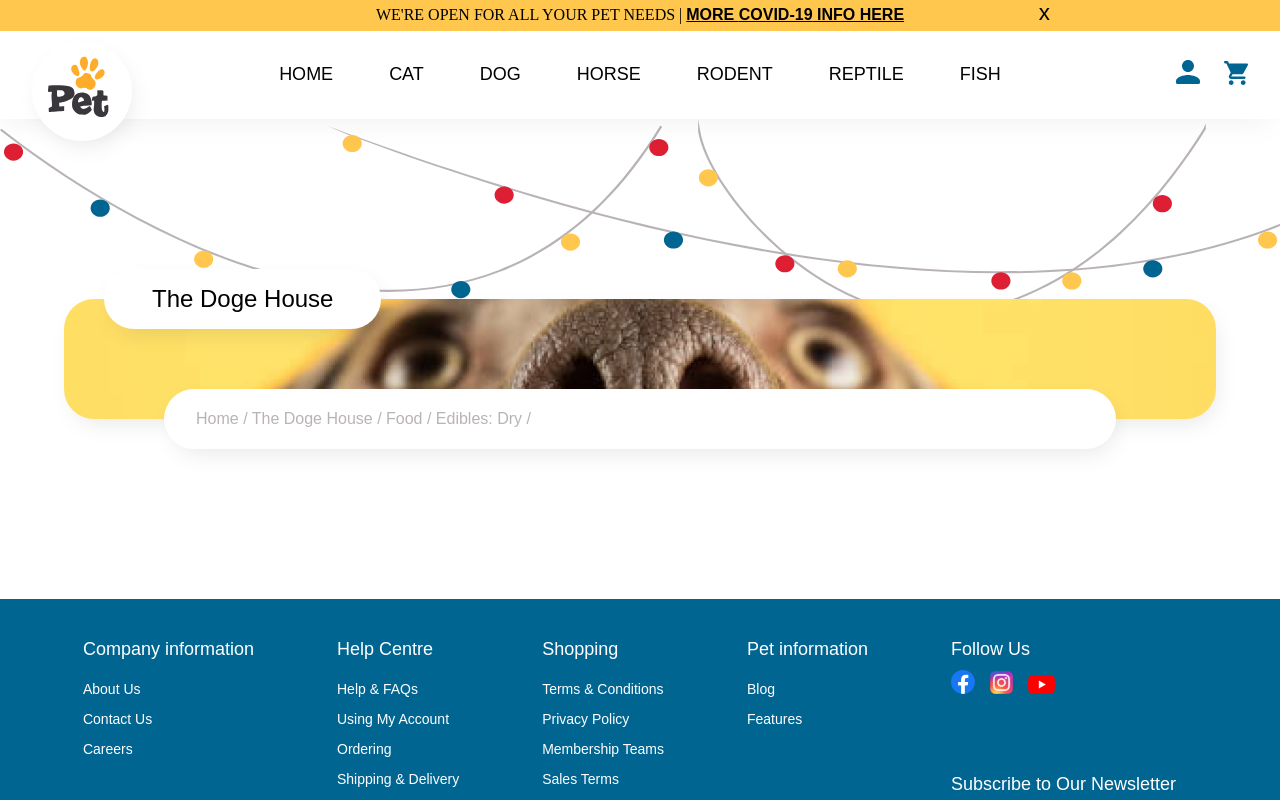
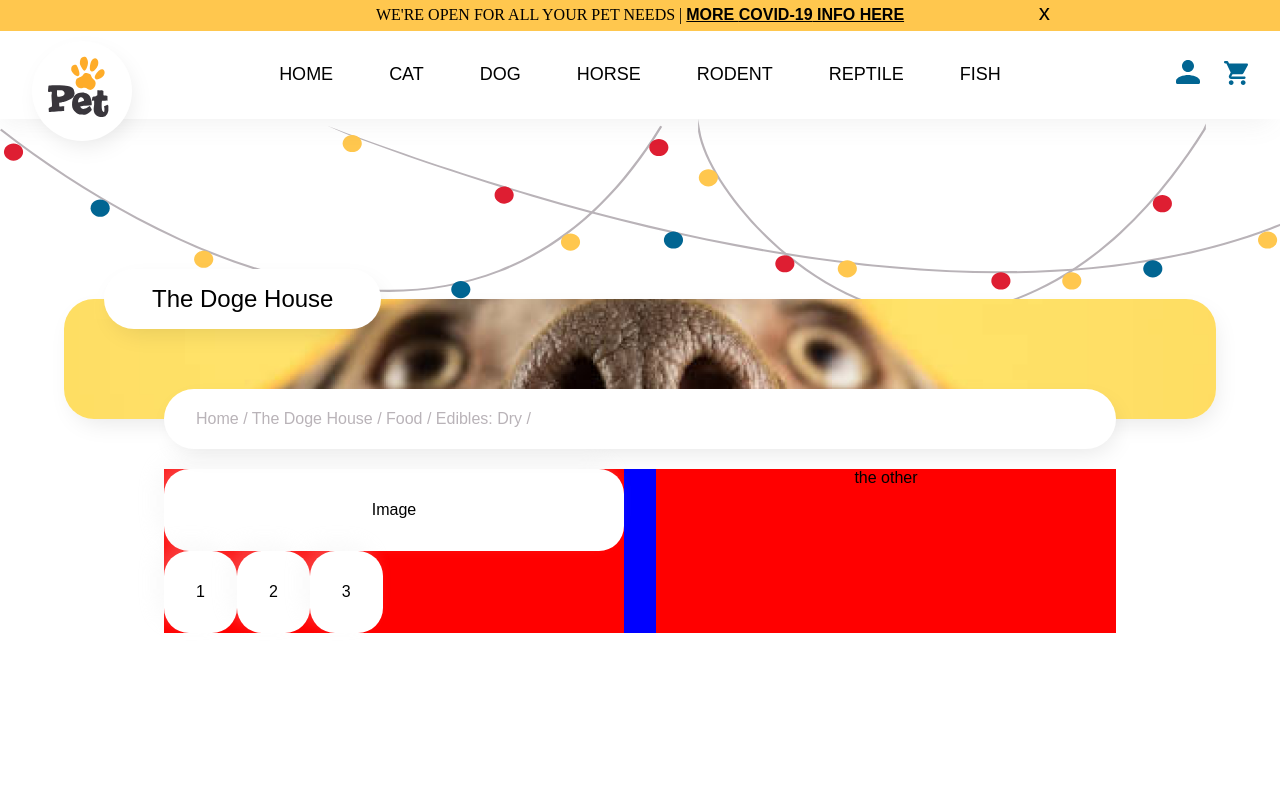
Before and after one commit to CaedanLavender/pet, a React (Create React App) app: page /product/1 in a window 1280 px wide. Shown: the top 800 px of the page. Built offline with nearby package versions, Linux system fonts and the light colour scheme; no server answers.

Commit message:
Started on body of product page

```diff
--- a/src/components/Product.js
+++ b/src/components/Product.js
@@ -4,7 +4,7 @@ import { useParams } from 'react-router-dom';
 import '../styles/Product.css'
 
 const Product = () => {
-   const {id} = useParams();
+   const { id } = useParams();
 
    const [product, setProduct] = useState({});
 
@@ -35,6 +35,19 @@ const Product = () => {
                <div className="breadCrumb whiteLabel"><span className='breadCrumbFaint'>Home / The Doge House / Food / Edibles: Dry /&nbsp;</span>{product.Product}</div>
             </div>
          </div>
+         <div className='productContainer'>
+            <div className='productPart'>
+               <div className="productCard">Image</div>
+               <div className="productTripletSuper">
+                  <div className="productTriplet productCard">1</div>
+                  <div className="productTriplet productCard">2</div>
+                  <div className="productTriplet productCard">3</div>
+               </div>
+            </div>
+            <div className='productPart'>
+               the other
+            </div>
+         </div>
       </>
    )
 }
--- a/src/styles/Product.css
+++ b/src/styles/Product.css
@@ -63,3 +63,43 @@
 .breadCrumb .breadCrumbFaint {
    color: var(--gray);
 }
+
+/* PRODUCT */
+
+.productContainer {
+   margin: 50px 100px;
+   background-color: blue;
+   display: flex;
+   gap: 2em;
+}
+
+.productPart {
+   background-color: red;
+   display: flex;
+   flex: 100%;
+   flex-direction: column;
+}
+
+.productCard {
+   background-color: white;
+   border-radius: 25px;
+   box-shadow: 9px 9px 16px 0px #C7C7C740;
+   box-shadow: -9px -9px 16px 0px #EDEDED40;
+   padding: 2em;
+   -webkit-border-radius: 25px;
+   -moz-border-radius: 25px;
+   -ms-border-radius: 25px;
+   -o-border-radius: 25px;
+}
+
+.productPrimary {
+   width: 100%;
+}
+
+.productTripletSuper {
+   display: flex;
+}
+
+.productTriplet {
+
+}
```
Lines whose indentation alone changed are shown as unchanged.
